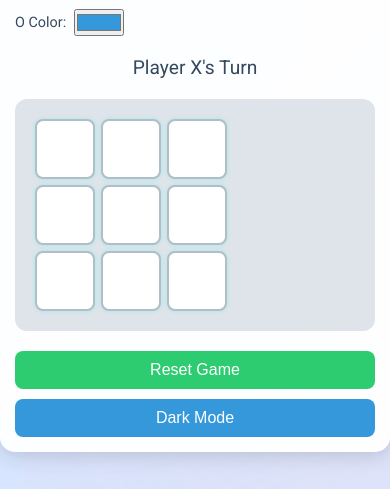
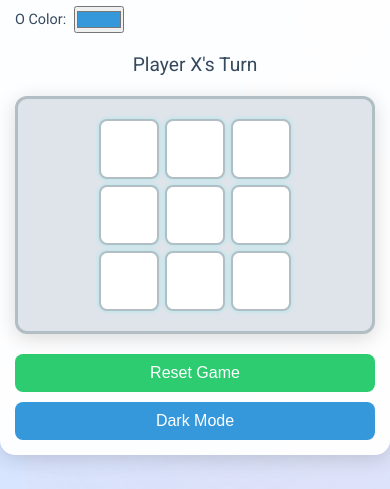
Before and after one commit to tbhvishal/Modern-Tic-Tac-Toe-WebGame, a plain HTML site: page index.html in a window 390 px wide. Shown: the part 201-690 px from the top of the page. Drawn offline with Linux system fonts and the light colour scheme.

Commit message:
fixed allignment on phone

```diff
--- a/styles.css
+++ b/styles.css
@@ -180,6 +180,12 @@ body.dark #status {
     border-radius: 12px;
     position: relative;
     margin: 0 auto;
+    box-shadow: 0 4px 20px rgba(0, 0, 0, 0.15);
+    transition: background-color 0.3s, box-shadow 0.3s;
+    z-index: 2;
+    border: 3px solid #b2bec3;
+    border-radius: 12px;
+    justify-content: center;
 }
 
 body.dark #board {
```
